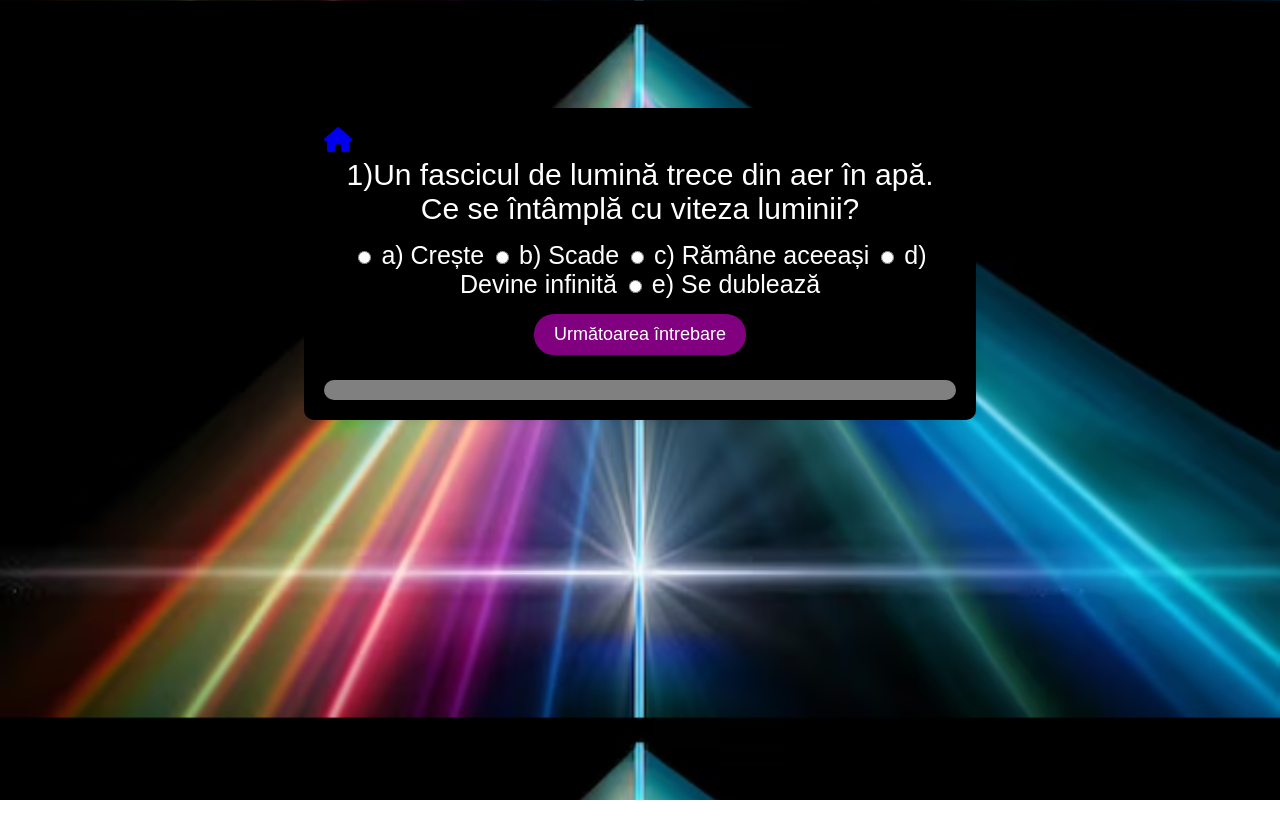
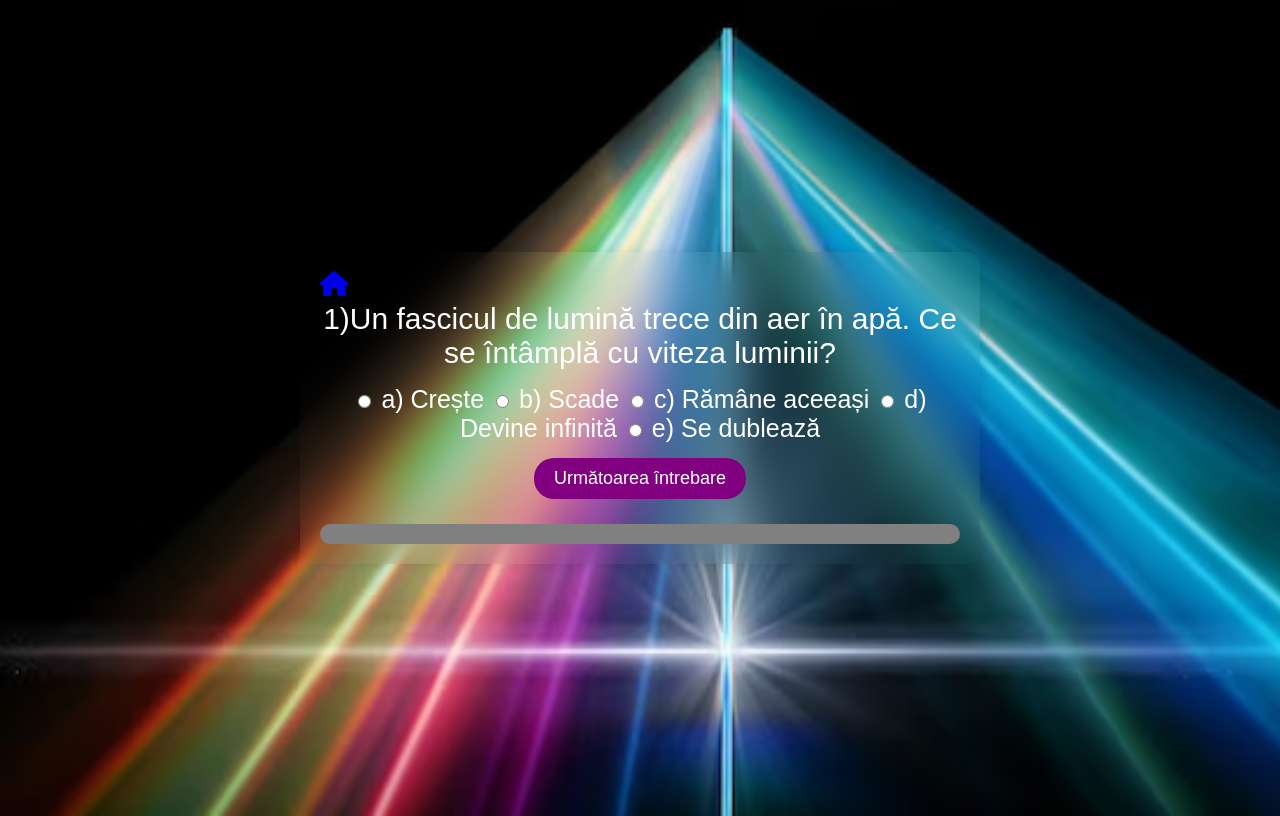
Before and after one commit to RaresMarin/Fizivision, a plain HTML site: page quiz-opti.html in a window 1280 px wide. Drawn offline with Linux system fonts and the light colour scheme.

Commit message:
Add files via upload

```diff
--- a/quiz-opti.html
+++ b/quiz-opti.html
@@ -14,13 +14,14 @@
         background-size: cover;
     }
     .quiz-container {
-        margin:100px;
-        background: black;
+        backdrop-filter: blur(20px);
         padding: 20px;
+        display: block;
+        margin: auto;
+        width: 50vw;
         border-radius: 10px;
         box-shadow: 0 0 10px rgba(0, 0, 0, 0.1);
         text-align: center;
-        width: 50%;
         color: white;
         font-size: 25px;
     }
@@ -58,6 +59,7 @@
 </style>
 </head>
 <body>
+        <div style="display: grid;justify-content: center;align-items: center;height: 100vh;">
 <div class="quiz-container">
                  <a href="Quizuri.html" >
                 <i style="float:left" class="fa-solid fa-house"></i>
@@ -71,7 +73,7 @@
     <button id="back-to-score" onclick="backToScore()" style="display: none;">Înapoi la rezultat</button>
 </div>
 
-
+</div>
     <script>
         const questions =
         [ { question: "1)Un fascicul de lumină trece din aer în apă. Ce se întâmplă cu viteza luminii?"
```
